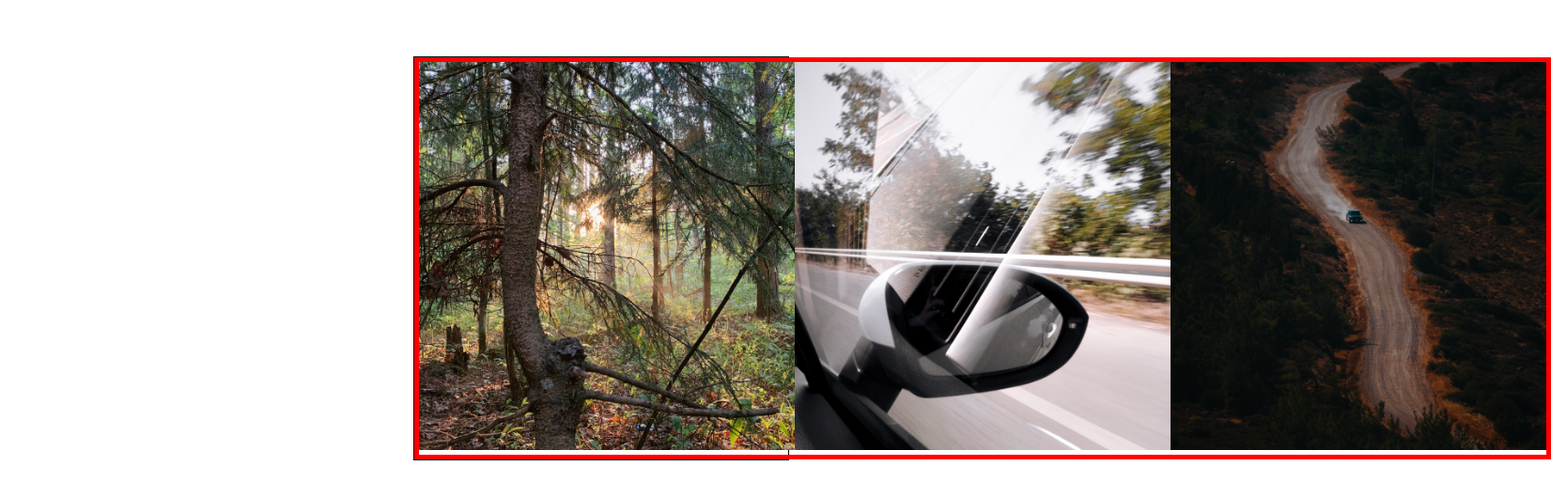
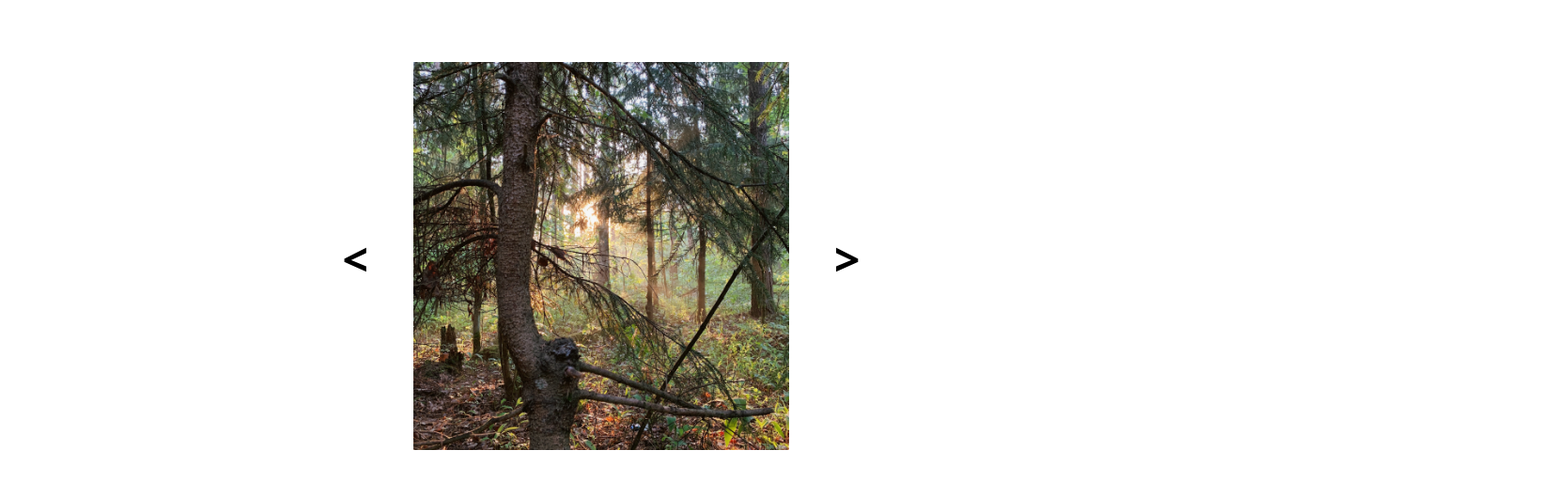
Before and after one commit to mauger1998/my-image-slider, a website built with webpack: page src/index.html in a window 1280 px wide. Shown: the part 125-654 px from the top of the page at 94% size, 1651 px wide, since content can reach past the window. Built offline with nearby package versions, Linux system fonts and the light colour scheme.

Commit message:
Add in buttons, images and declare some vairables, overflow hidden

```diff
--- a/src/index.html
+++ b/src/index.html
@@ -8,6 +8,7 @@
 </head>
 <body>
     <div class="mainContainer">
+        <button><</button>
         <div class="imageTrackContainer">
             <ul class="imageTrack">
                 <li>
@@ -22,6 +23,7 @@
             </ul>
 
         </div>
+        <button>></button>
     </div>
 
 </body>
--- a/src/index.js
+++ b/src/index.js
@@ -10,7 +10,7 @@ const imageList = document.querySelectorAll(".image")
 
 const slideWidth = slides[0].getBoundingClientRect().width
 
-console.log(slides[0])
+
 
 console.log(slideWidth)
 
--- a/src/style.css
+++ b/src/style.css
@@ -13,16 +13,25 @@
     align-items: center;
 }
 .imageTrackContainer {
-    border:1px solid black;
+
     width:400px;
+    overflow:hidden;
 
 }
 .imageTrack {
     display:flex;
     list-style:none;
     width:max-content;
-    border:5px solid red;
+
+
 }
 img {
     width:400px;
 }
+button {
+    margin:1em;
+    font-size:3rem;
+    font-weight:900;
+    background-color:transparent;
+    border:none;
+}
```
Also changed, not shown: dist/assets/images/SlideOne.png (added), dist/assets/images/SlideThree.png (added), dist/assets/images/SlideTwo.png (added), dist/index.html, dist/main.js.
